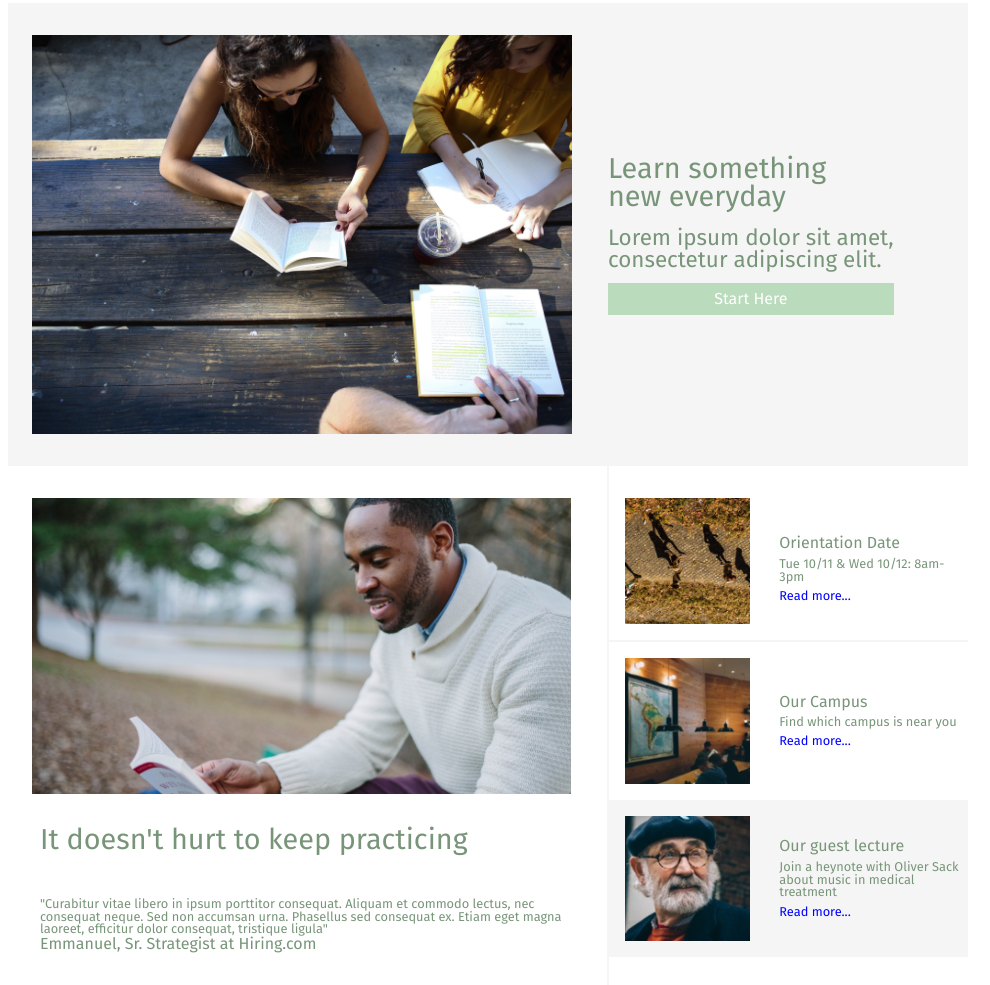
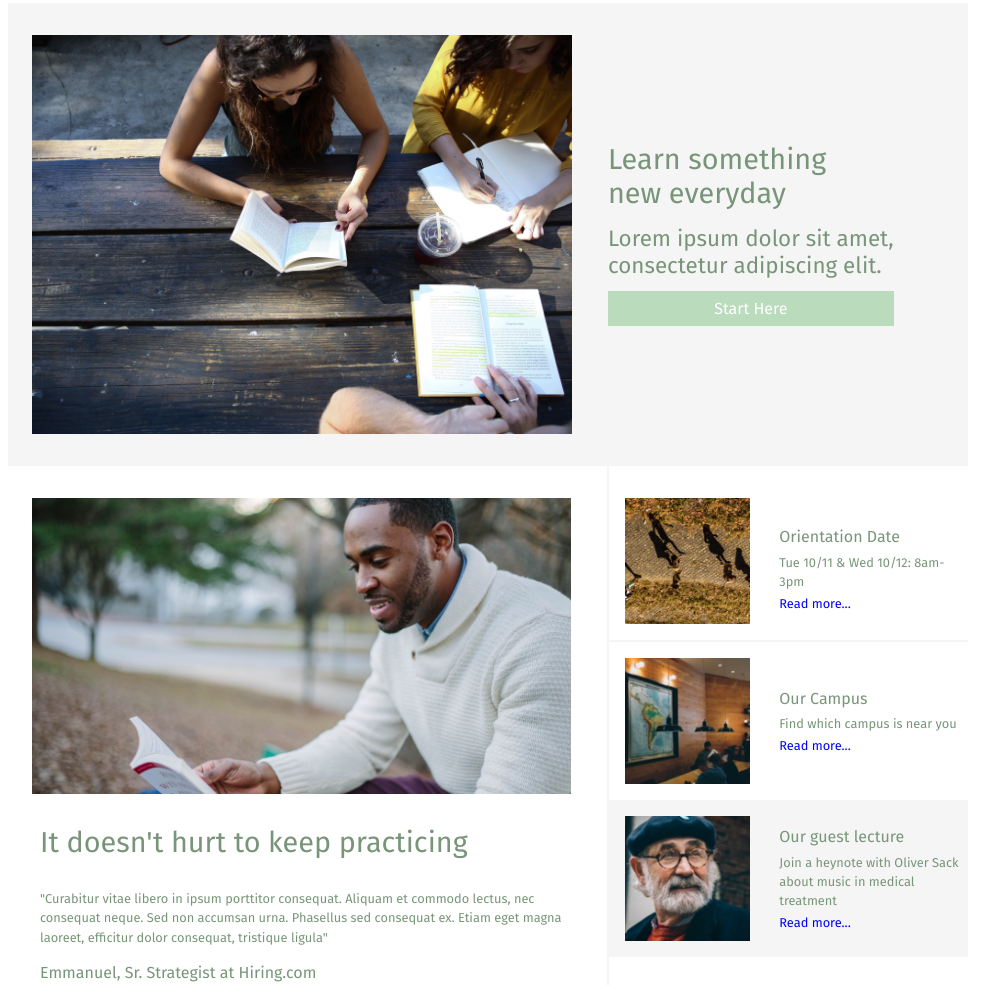
Before and after one commit to pgriffin31/f1-3-c2p1-colmar-academy, a plain HTML site: page colmar/index.html in a window 1280 px wide. Shown: the part 61-1046 px from the top of the page, without its empty margins (152-1142 px from the left). Drawn offline with Linux system fonts and the light colour scheme.

Commit message:
Codecademy generated from the project submission page.

```diff
--- a/colmar/index.html
+++ b/colmar/index.html
@@ -145,7 +145,7 @@
     <h2 class="start-h-two">Thesis Exhibit</h2>
     <div id="row">
       <div id="col" class="four-left">
-        <video src="resources/videos/thesis.mp4"></video>
+        <video src="resources/videos/thesis.mp4" preload controls></video>
         <div id="col" class="f-text">
           <h3>Reimagine urban</h3>
           <p>"Curabitur vitae libero in ipsum portitor consequat. Aliquam
@@ -240,7 +240,7 @@
   </div>
   <div id="m-col" class="m-box-4">
     <h2 class="m-start-h-two">Thesis Exhibits</h2>
-    <video src="resources/videos/thesis.mp4"></video>
+    <video src="resources/videos/thesis.mp4" preload controls></video>
   </div>
   <footer class="m-foot">
     <h5>&copy; Colmar Academy. All rights reserved.</h5>
--- a/colmar/resources/css/style.css
+++ b/colmar/resources/css/style.css
@@ -10,6 +10,14 @@ body {
 
 * {
   color: #789579;
+}
+
+p {
+  line-height: 1.5em;
+}
+
+h3, h4, h5 {
+  line-height: 1.2em;
 }
 
 #col {
@@ -145,13 +153,18 @@ header {
 }
 
 .t-text h3 {
- margin: 0 0 1.5em 0;
+ margin: 0 0 1em 0;
  font-size: 1.8em;
 }
 
 .t-text p {
  margin: 0;
  font-size: 0.8em;
+ line-height: 1.5em;
+}
+
+.attribution {
+  padding-top: 1em;
 }
 
 .two-right {
@@ -286,6 +299,7 @@ a {
 .f-text p {
  margin: 0;
  font-size: 0.8em;
+ line-height: 1.5em;
 }
 
 .four-right {
```
